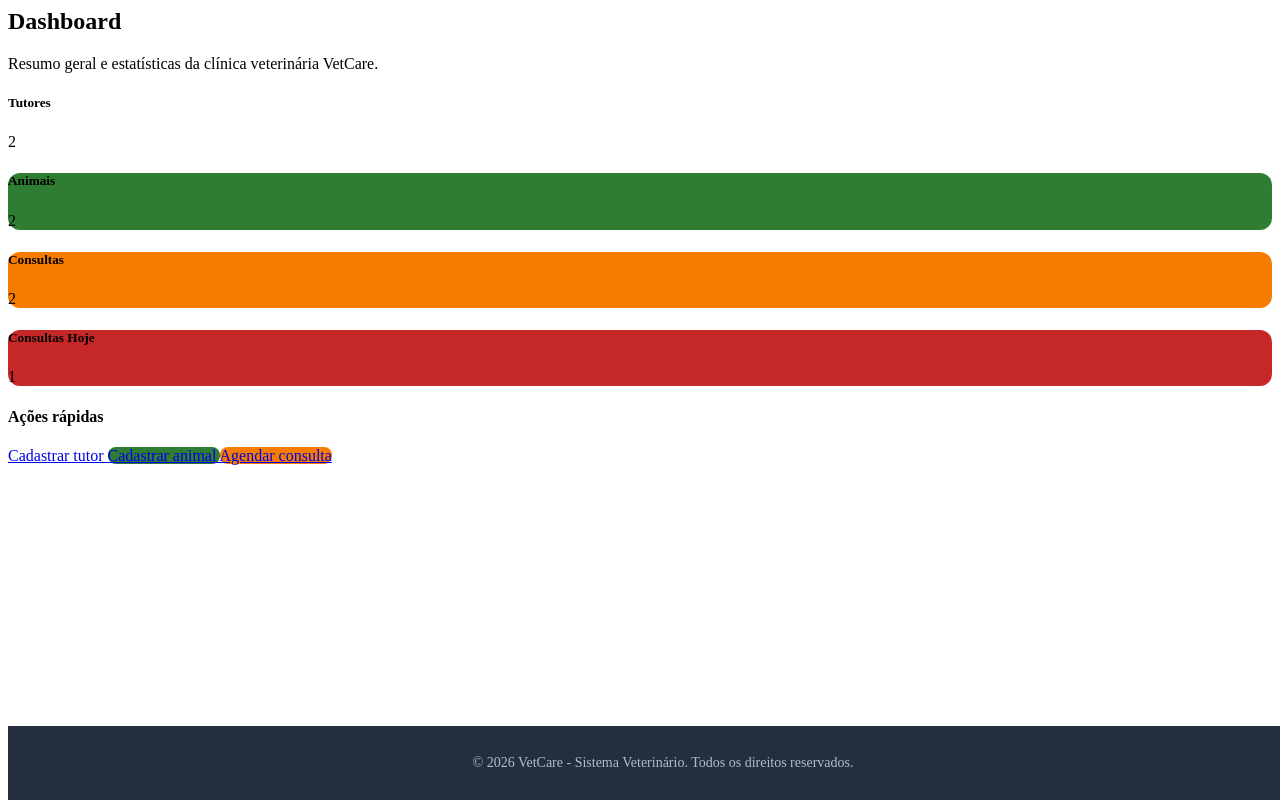
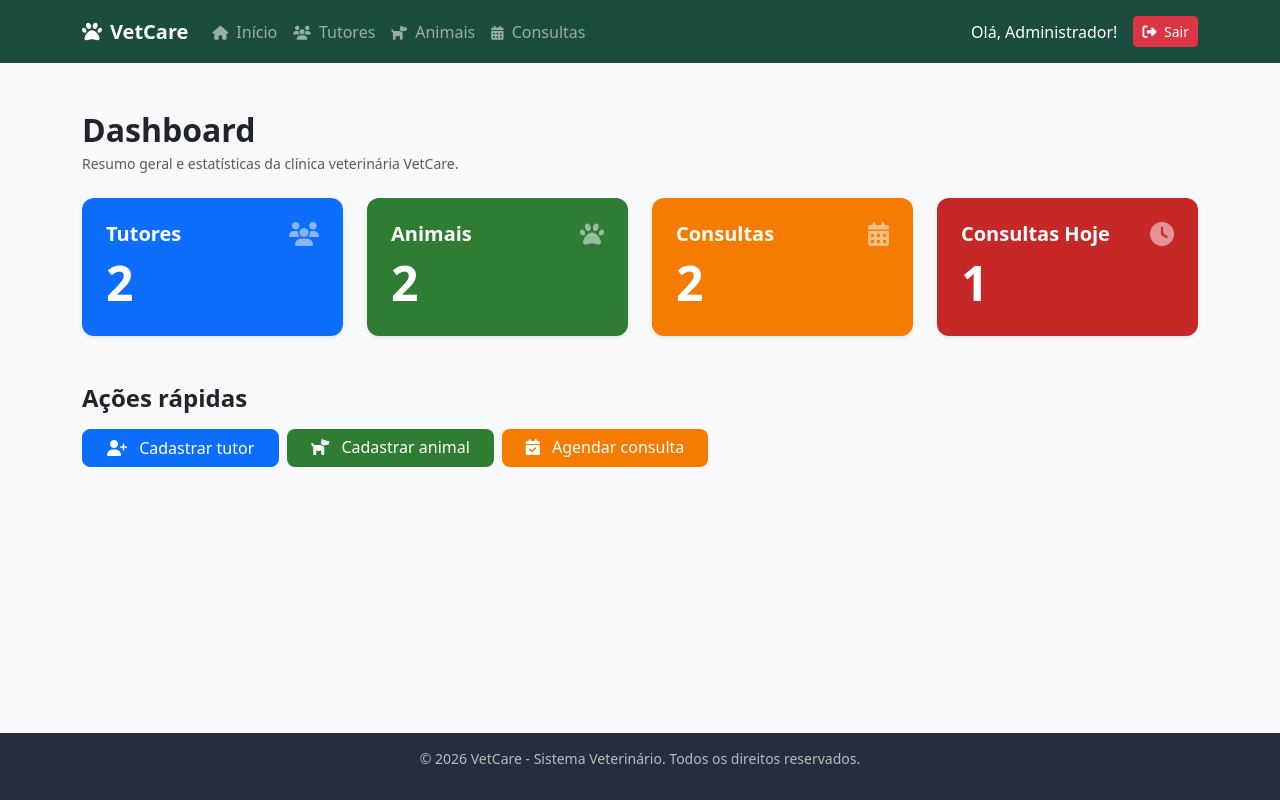
Before and after one commit to vicamaral14/Projeto-LP4, a PHP site: page / in a window 1280 px wide. Run offline with PHP 8.4, Linux system fonts and the light colour scheme; a user stored in the database is signed in; data comes from the database, SQL or seed files in the repository.

Commit message:
Refactor header.php to include HTML structure

```diff
--- a/app/views/includes/header.php
+++ b/app/views/includes/header.php
@@ -1,8 +1,51 @@
-</main>
-    <footer style="background: #232f3e; color: #b0bec5; text-align: center; padding: 15px; position: fixed; bottom: 0; width: 100%; font-size: 14px;">
-        <p>&copy; <?php echo date('Y'); ?> VetCare - Sistema Veterinário. Todos os direitos reservados.</p>
-    </footer>
+<!DOCTYPE html>
+<html lang="pt-BR">
+<head>
+    <meta charset="UTF-8">
+    <meta name="viewport" content="width=device-width, initial-scale=1.0">
+    <title>VetCare - Painel</title>
+    <link href="https://cdn.jsdelivr.net/npm/bootstrap@5.3.3/dist/css/bootstrap.min.css" rel="stylesheet">
+    <link rel="stylesheet" href="https://cdnjs.cloudflare.com/ajax/libs/font-awesome/6.4.0/css/all.min.css">
+</head>
+<body class="bg-light">
 
-    <script src="https://cdn.jsdelivr.net/npm/bootstrap@5.3.3/dist/js/bootstrap.bundle.min.js"></script>
-</body>
-</html>
+<nav class="navbar navbar-expand-lg navbar-dark mb-4" style="background-color: #1b4d3e;">
+    <div class="container">
+        <a class="navbar-brand fw-bold" href="/Projeto-LP4/index.php">
+            <i class="fa-solid fa-paw me-2"></i>VetCare
+        </a>
+        <button class="navbar-toggler" type="button" data-bs-toggle="collapse" data-bs-target="#navbarNav">
+            <span class="navbar-toggler-icon"></span>
+        </button>
+        <div class="collapse navbar-collapse justify-content-between" id="navbarNav">
+            <ul class="navbar-nav">
+                <li class="nav-item">
+                    <a class="nav-link" href="/Projeto-LP4/index.php">
+                        <i class="fa-solid fa-house me-1 small"></i> Início
+                    </a>
+                </li>
+                <li class="nav-item">
+                    <a class="nav-link" href="/Projeto-LP4/app/views/tutores/listar.php">
+                        <i class="fa-solid fa-users me-1 small"></i> Tutores
+                    </a>
+                </li>
+                <li class="nav-item">
+                    <a class="nav-link" href="/Projeto-LP4/app/views/animais/listar.php">
+                        <i class="fa-solid fa-dog me-1 small"></i> Animais
+                    </a>
+                </li>
+                <li class="nav-item">
+                    <a class="nav-link" href="/Projeto-LP4/app/views/consultas/listar.php">
+                        <i class="fa-solid fa-calendar-days me-1 small"></i> Consultas
+                    </a>
+                </li>
+            </ul>
+            <span class="navbar-text text-white d-flex align-items-center">
+                Olá, <?= $_SESSION['usuario_nome'] ?? 'Administrador'; ?>!
+                <a href="/Projeto-LP4/login.php" class="btn btn-sm btn-danger ms-3">
+                    <i class="fa-solid fa-right-from-bracket me-1"></i> Sair
+                </a>
+            </span>
+        </div>
+    </div>
+</nav>
```
